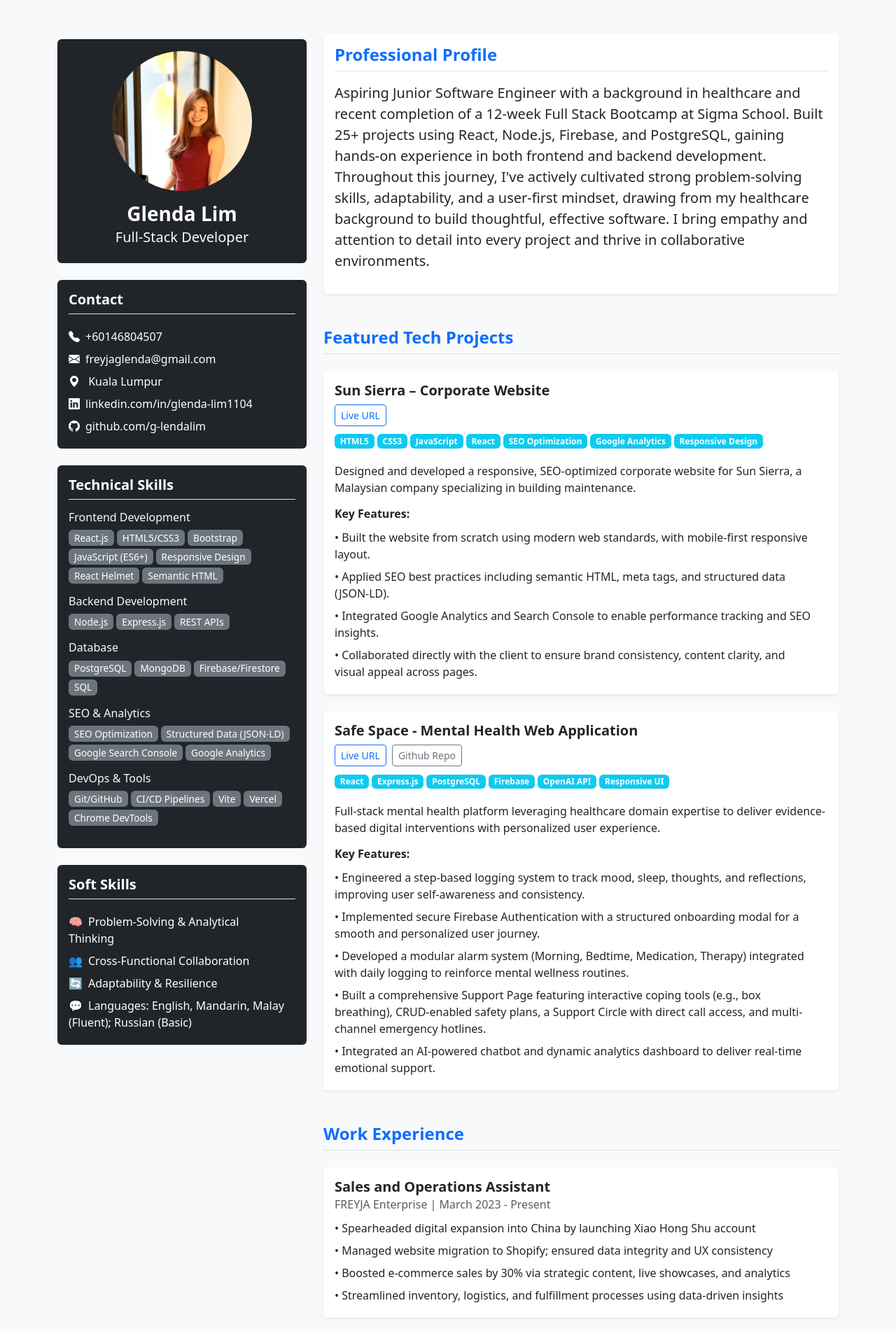
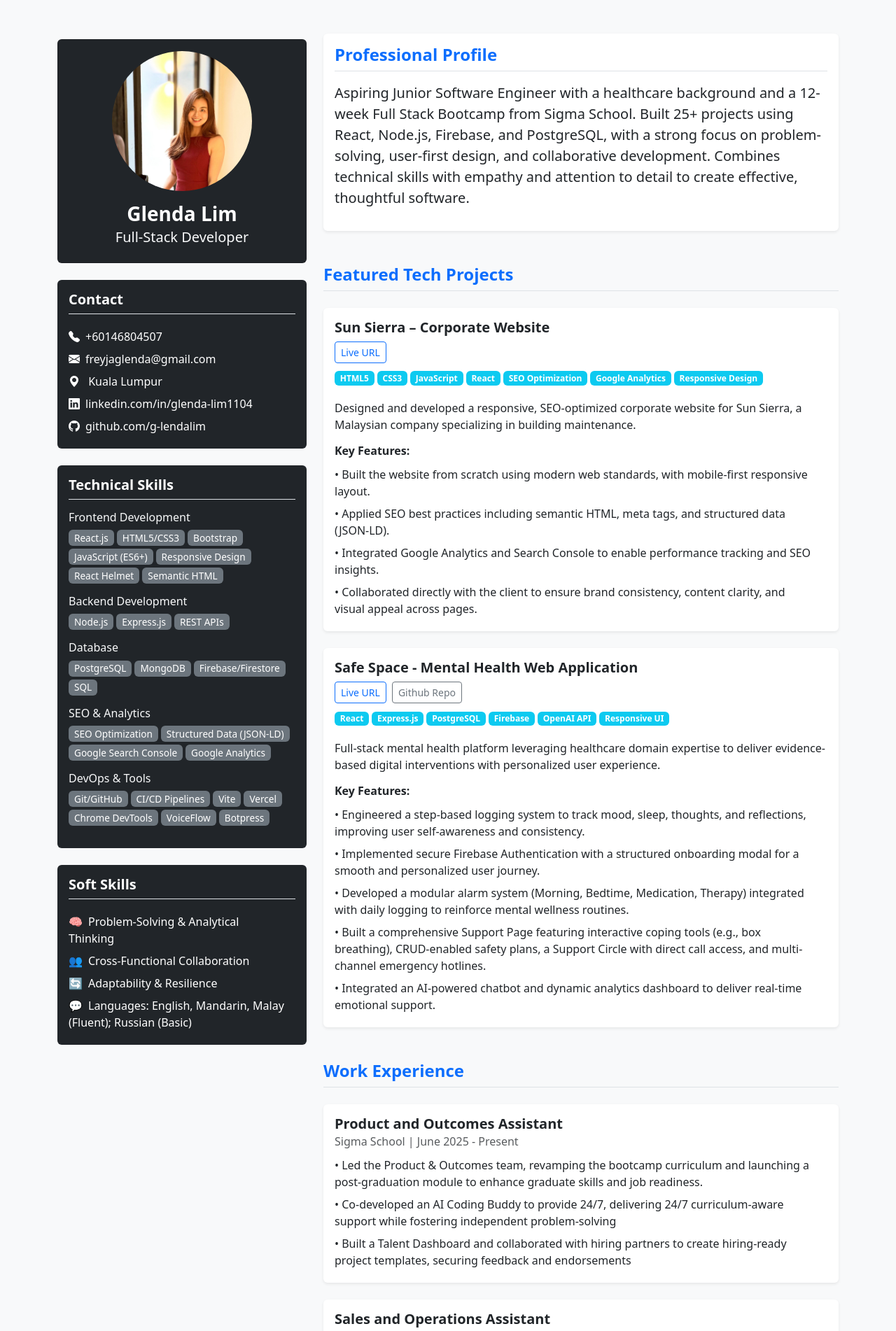
Before and after one commit to g-lendalim/Resume, a React (Vite) app: page / in a window 1280 px wide. Shown: the top 1902 px of the page at 70% size. Built offline with nearby package versions, Linux system fonts and the light colour scheme.

Commit message:
Add new Work Experience

```diff
--- a/src/App.jsx
+++ b/src/App.jsx
@@ -10,9 +10,10 @@ function ProfessionalProfile() {
         Professional Profile
       </h4>
       <p className="lead">
-      Aspiring Junior Software Engineer with a background in healthcare and recent completion of a 12-week Full Stack Bootcamp at Sigma School. Built 25+ projects using React, Node.js, Firebase, and PostgreSQL, gaining hands-on experience in both frontend and backend development.
+        Aspiring Junior Software Engineer with a healthcare background and a 12-week Full Stack Bootcamp from Sigma School. Built 25+ projects using React, Node.js, Firebase, and PostgreSQL, with a strong focus on problem-solving, user-first design, and collaborative development. Combines technical skills with empathy and attention to detail to create effective, thoughtful software.
+      {/* Aspiring Junior Software Engineer with a background in healthcare and recent completion of a 12-week Full Stack Bootcamp at Sigma School. Built 25+ projects using React, Node.js, Firebase, and PostgreSQL, gaining hands-on experience in both frontend and backend development.
       <br />
-      Throughout this journey, I've actively cultivated strong problem-solving skills, adaptability, and a user-first mindset, drawing from my healthcare background to build thoughtful, effective software. I bring empathy and attention to detail into every project and thrive in collaborative environments.
+      Throughout this journey, I've actively cultivated strong problem-solving skills, adaptability, and a user-first mindset, drawing from my healthcare background to build thoughtful, effective software. I bring empathy and attention to detail into every project and thrive in collaborative environments. */}
       </p>
     </section>
   );
@@ -104,7 +105,10 @@ function TechnicalSkills() {
       category: "DevOps & Tools",
       skills: ["Git/GitHub", "CI/CD Pipelines", "Vite",
       "Vercel",
-      "Chrome DevTools"]
+      "Chrome DevTools",
+      "VoiceFlow",
+      "Botpress"
+    ]
     }
   ];
 
@@ -160,7 +164,7 @@ function SoftSkills() {
   );
 }
 
-function Experience({ jobTitle, company, duration, responsibilities, techStack }) {
+function Experience({ jobTitle, company, duration, responsibilities }) {
   return (
     <Card className="mb-4 border-0 shadow-sm">
       <Card.Body>
@@ -186,9 +190,19 @@ function WorkExperience() {
     <section className="mt-5">
       <h4 className="fs-4 fw-bold border-bottom pb-2 mb-4 text-primary">Work Experience</h4>
       <Experience
+        jobTitle="Product and Outcomes Assistant"
+        company="Sigma School"
+        duration="June 2025 - Present"
+        responsibilities={[
+          "Led the Product & Outcomes team, revamping the bootcamp curriculum and launching a post-graduation module to enhance graduate skills and job readiness.",
+          "Co-developed an AI Coding Buddy to provide 24/7, delivering 24/7 curriculum-aware support while fostering independent problem-solving",
+          "Built a Talent Dashboard and collaborated with hiring partners to create hiring-ready project templates, securing feedback and endorsements"
+        ]}
+      />
+      <Experience
         jobTitle="Sales and Operations Assistant"
         company="FREYJA Enterprise"
-        duration="March 2023 - Present"
+        duration="March 2023 - June 2025"
         responsibilities={[
           "Spearheaded digital expansion into China by launching Xiao Hong Shu account",
           "Managed website migration to Shopify; ensured data integrity and UX consistency",
@@ -196,7 +210,7 @@ function WorkExperience() {
           "Streamlined inventory, logistics, and fulfillment processes using data-driven insights"
         ]}
       />
-      <Experience
+      {/* <Experience
         jobTitle="Freelance Ukulele Teacher"
         company="Ukubear Ukulele Education Institution"
         duration="December 2022 - December 2023"
@@ -204,7 +218,7 @@ function WorkExperience() {
           "Designed and delivered engaging, gamified lessons for kids aged 4–12",
           "Coordinated concert events, managed schedules, and ensured smooth communication with parents",
         ]}
-      />
+      /> */}
       <Experience
         jobTitle="House Officer"
         company="Sarawak General Hospital"
@@ -219,7 +233,7 @@ function WorkExperience() {
   );
 }
 
-function Education({ degree, institution, duration, details, relevantCourses }) {
+function Education({ degree, institution, duration, details }) {
   return (
     <Card className="mb-4 border-0 shadow-sm">
       <Card.Body>
@@ -246,7 +260,7 @@ function EducationList() {
       <Education
         degree="Doctor of Medicine in General Medicine"
         institution="I.M. Sechenov First Moscow State Medical University"
-        duration="September 2014 - June 2022"
+        duration="September 2014 - June 2020"
         details="Graduated with Blue Diploma"
       />
     </section>
```
